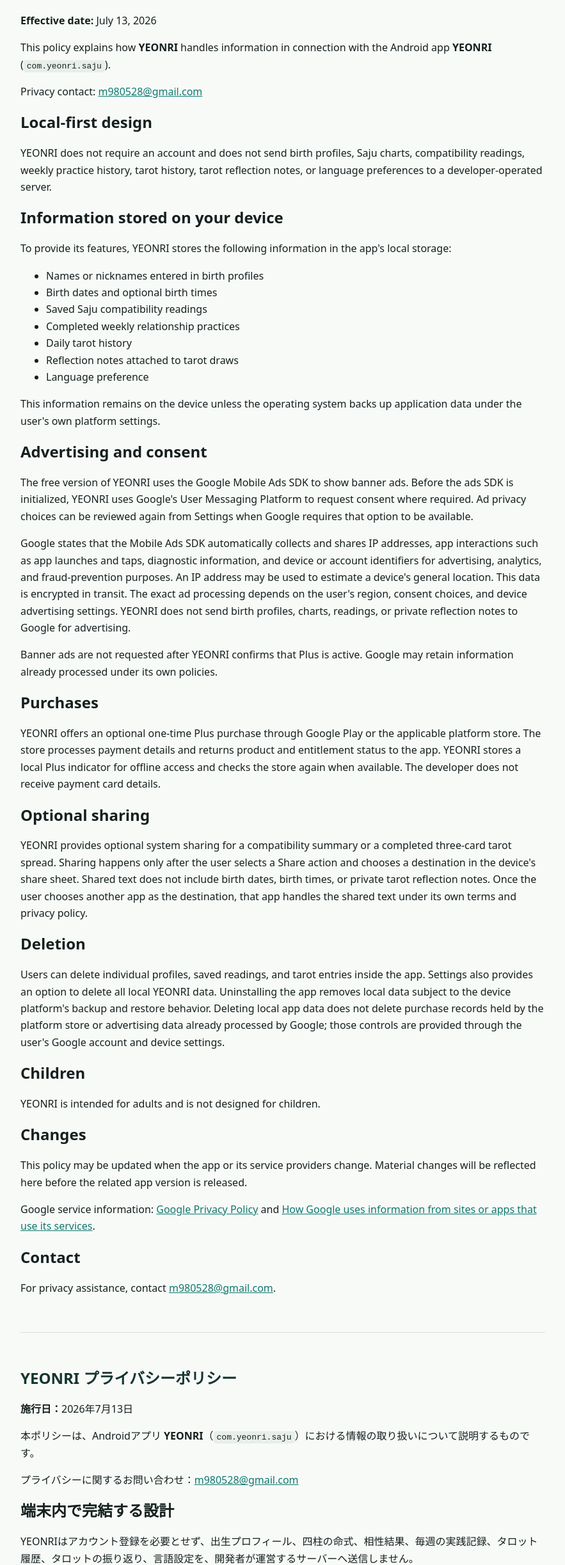
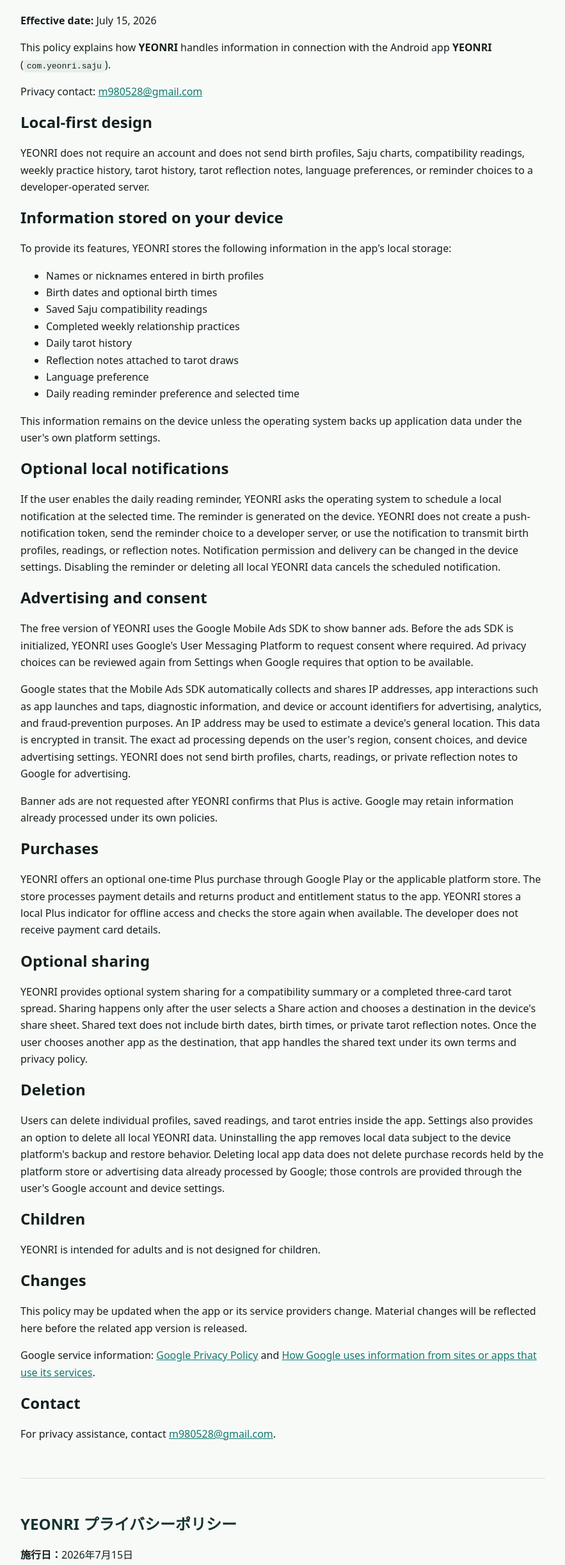
Before and after one commit to sclee980528-prog/yeonri-privacy, a plain HTML site: page index.html in a window 1280 px wide. Shown: the part 137-2583 px from the top of the page at 64% size, without its empty margins (198-1081 px from the left). Drawn offline with Linux system fonts and the light colour scheme.

Commit message:
Document local daily reminder privacy

```diff
--- a/index.html
+++ b/index.html
@@ -18,13 +18,13 @@
   <p class="languages"><a href="#english">English</a> · <a href="#japanese">日本語</a></p>
   <main id="english" lang="en">
   <h1>YEONRI Privacy Policy</h1>
-  <p><strong>Effective date:</strong> July 13, 2026</p>
+  <p><strong>Effective date:</strong> July 15, 2026</p>
 
   <p>This policy explains how <strong>YEONRI</strong> handles information in connection with the Android app <strong>YEONRI</strong> (<code>com.yeonri.saju</code>).</p>
   <p>Privacy contact: <a href="mailto:m980528@gmail.com">m980528@gmail.com</a></p>
 
   <h2>Local-first design</h2>
-  <p>YEONRI does not require an account and does not send birth profiles, Saju charts, compatibility readings, weekly practice history, tarot history, tarot reflection notes, or language preferences to a developer-operated server.</p>
+  <p>YEONRI does not require an account and does not send birth profiles, Saju charts, compatibility readings, weekly practice history, tarot history, tarot reflection notes, language preferences, or reminder choices to a developer-operated server.</p>
 
   <h2>Information stored on your device</h2>
   <p>To provide its features, YEONRI stores the following information in the app's local storage:</p>
@@ -36,8 +36,12 @@
     <li>Daily tarot history</li>
     <li>Reflection notes attached to tarot draws</li>
     <li>Language preference</li>
+    <li>Daily reading reminder preference and selected time</li>
   </ul>
   <p>This information remains on the device unless the operating system backs up application data under the user's own platform settings.</p>
+
+  <h2>Optional local notifications</h2>
+  <p>If the user enables the daily reading reminder, YEONRI asks the operating system to schedule a local notification at the selected time. The reminder is generated on the device. YEONRI does not create a push-notification token, send the reminder choice to a developer server, or use the notification to transmit birth profiles, readings, or reflection notes. Notification permission and delivery can be changed in the device settings. Disabling the reminder or deleting all local YEONRI data cancels the scheduled notification.</p>
 
   <h2>Advertising and consent</h2>
   <p>The free version of YEONRI uses the Google Mobile Ads SDK to show banner ads. Before the ads SDK is initialized, YEONRI uses Google's User Messaging Platform to request consent where required. Ad privacy choices can be reviewed again from Settings when Google requires that option to be available.</p>
@@ -68,13 +72,13 @@
 
   <section id="japanese" lang="ja">
   <h1>YEONRI プライバシーポリシー</h1>
-  <p><strong>施行日：</strong>2026年7月13日</p>
+  <p><strong>施行日：</strong>2026年7月15日</p>
 
   <p>本ポリシーは、Androidアプリ <strong>YEONRI</strong>（<code>com.yeonri.saju</code>）における情報の取り扱いについて説明するものです。</p>
   <p>プライバシーに関するお問い合わせ：<a href="mailto:m980528@gmail.com">m980528@gmail.com</a></p>
 
   <h2>端末内で完結する設計</h2>
-  <p>YEONRIはアカウント登録を必要とせず、出生プロフィール、四柱の命式、相性結果、毎週の実践記録、タロット履歴、タロットの振り返り、言語設定を、開発者が運営するサーバーへ送信しません。</p>
+  <p>YEONRIはアカウント登録を必要とせず、出生プロフィール、四柱の命式、相性結果、毎週の実践記録、タロット履歴、タロットの振り返り、言語設定、通知設定を、開発者が運営するサーバーへ送信しません。</p>
 
   <h2>端末内に保存される情報</h2>
   <p>YEONRIは機能を提供するため、次の情報をアプリのローカルストレージに保存します。</p>
@@ -86,8 +90,12 @@
     <li>毎日のタロット履歴</li>
     <li>タロットに添えた振り返り</li>
     <li>言語設定</li>
+    <li>毎日のリーディング通知の設定と選択時刻</li>
   </ul>
   <p>これらの情報は、利用者自身の端末設定によってアプリデータがバックアップされる場合を除き、端末内に保持されます。</p>
+
+  <h2>任意のローカル通知</h2>
+  <p>毎日のリーディング通知を有効にすると、YEONRIは選択した時刻にローカル通知を表示するようOSへ予約します。通知は端末内で生成されます。YEONRIがプッシュ通知用トークンを作成したり、通知設定を開発者のサーバーへ送信したり、出生プロフィール、結果、振り返りを通知経由で送信したりすることはありません。通知の許可と配信は端末設定から変更できます。通知を無効にするか、YEONRIのローカルデータをすべて削除すると、予約済みの通知も取り消されます。</p>
 
   <h2>広告と同意</h2>
   <p>YEONRIの無料版では、バナー広告を表示するためにGoogle Mobile Ads SDKを使用します。広告SDKを初期化する前に、必要な地域ではGoogle User Messaging Platformを通じて同意を確認します。Googleにより再設定画面の表示が必要とされる場合は、設定から広告のプライバシー選択を見直せます。</p>
```
